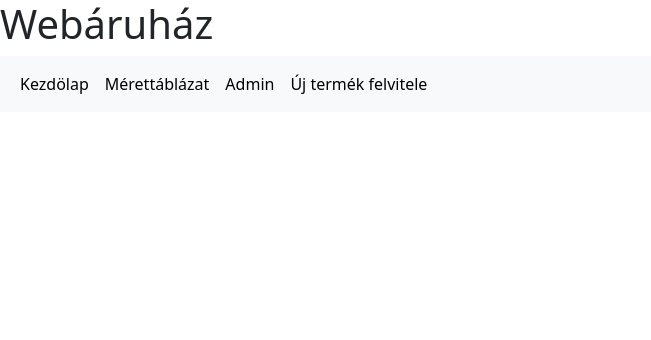
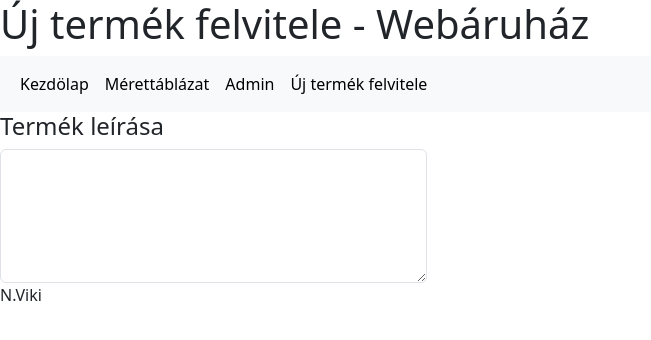
Before and after one commit to nedairisz/webaruhaz_csm, a plain HTML site: page adatrogz.html in a window 1280 px wide. Shown: the whole page, without its empty margins (0-651 px from the left). Drawn offline with nearby package versions, Linux system fonts and the light colour scheme.

Commit message:
viki commit

```diff
--- a/adatrogz.html
+++ b/adatrogz.html
@@ -10,7 +10,7 @@
 </head>
 <body>
     <main>
-        <header><h1>Webáruház</h1></header>
+        <header><h1>Új termék felvitele - Webáruház</h1></header>
         <nav class="navbar navbar-expand-sm bg-light navbar-light">
             <div class="container-fluid">
                 <ul class="navbar-nav">
@@ -29,7 +29,20 @@
                 </ul>
             </div>
         </nav>
+        <article>
+            <form>
+                <fieldset>
+                    <div class="col-lg-4">
+                        <h4>Termék leírása</h4>
+                        <textarea class="form-control" rows="5" id="leírás..." name="text"></textarea>
+                    </div>
+
+
+                </fieldset>
+            </form>
+        </article>
     </main>
+    <footer>N.Viki</footer>
 
 </body>
 </html>
```
Also changed, not shown: admin.html (+1 -0 lines).
